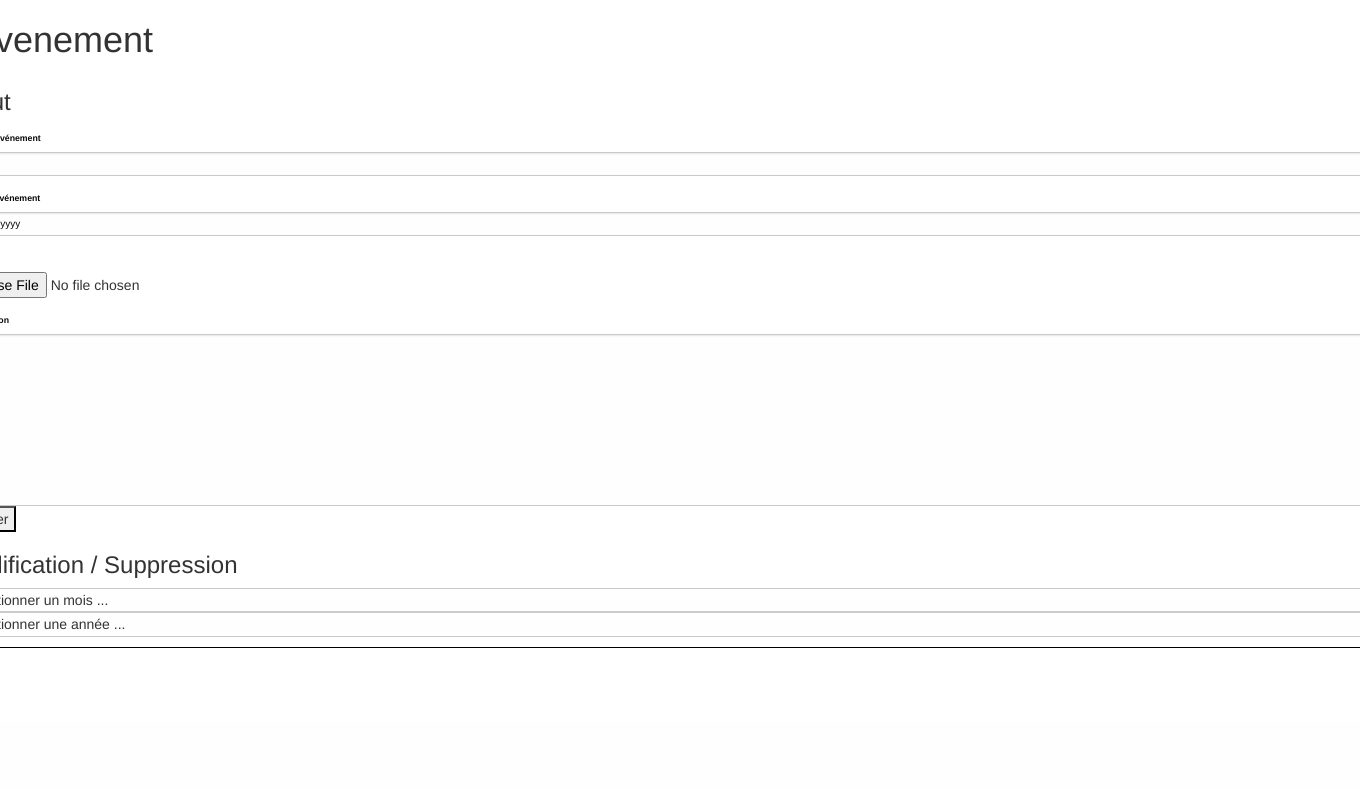
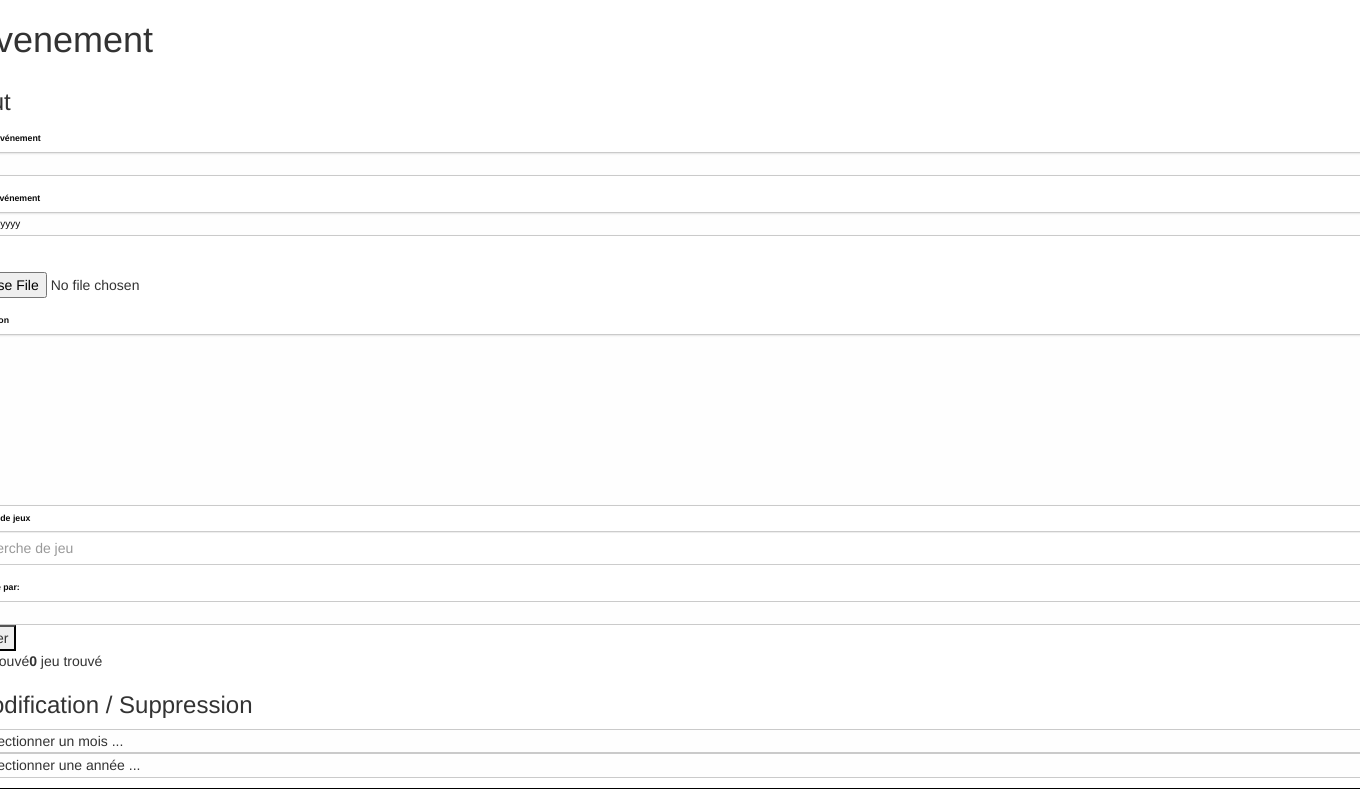
Before and after one commit to Lunkerground/osccop_project, a PHP site: page /pages/admin.php in a window 1360 px wide; the page is wider, and only the part inside the window is pictured. Shown: the part 78-867 px from the top of that part. Before the commit the page ends 726 px from the top of that part, so only its background shows below. Run offline with PHP 8.4, Linux system fonts and the light colour scheme; the visitor is signed in with stand-in values (Sample User, id 1); data that the repository does not hold is empty; some libraries are stand-ins or nearby versions.

Commit message:
add game search to new event admin

```diff
--- a/js/jeu.js
+++ b/js/jeu.js
@@ -15,7 +15,7 @@ $(document).ready(function() {
 var request = (inpVal) => {
   $.ajax({
     method: "GET",
-        url: "gamesearch.php",
+    url: "../../php/gamesearch.php",
     data: {
       game: inpVal,
       typeOfSearch: $("select[name=typeOfSearch]").val()
@@ -25,16 +25,19 @@ var request = (inpVal) => {
       nbGameMaxDisplay = 20;
       gameData = JSON.parse(data);
       numberOfGameFound = gameData[0].nbRow;
+      console.log("number of game : " + numberOfGameFound);
       gameData.shift();
 
       // ajoute la pagination si le nombre de jeux à afficher dépasse la limite
       if (numberOfGameFound > nbGameMaxDisplay) {
+        $('#pages').html("");
         $('#pages').html("");
         for (let p = 1; p <= Math.ceil(numberOfGameFound / nbGameMaxDisplay); p++) {
           $('#pages').append("<a href='#' class='pagenb'>" + p + " </a>");
         }
         $('a.pagenb').click(function() {
           queryOffset = $(".pagenb").index($(this)) * nbGameMaxDisplay;
+          console.log("offset = " + queryOffset);
           $("#gamelist").html("");
           resultDisplay(gameData, queryOffset, nbGameMaxDisplay);
         });
@@ -53,8 +56,14 @@ var request = (inpVal) => {
 var resultDisplay = (data, offset, limit) => {
   $("#gamelist").html("");
   let limitOfGame = limit;
+  if (numberOfGameFound <= 1) {
+    $("#nbGame").append("<strong>" + numberOfGameFound + "</strong> jeu trouvé");
+  } else {
+    $("#nbGame").append("<strong>" + numberOfGameFound + "</strong> jeux trouvés");
+  }
   if ((numberOfGameFound - offset) < limit) {
     limitOfGame = numberOfGameFound - offset - 1;
+    console.log("limit:" + limitOfGame);
   }
   // affiche les jeux
   for (let i = offset; i <= (offset + limitOfGame); i++) {
--- a/pages/admin/_dbevent.php
+++ b/pages/admin/_dbevent.php
@@ -12,6 +12,7 @@ $date = explode('/', $data['date_event']);
 
   <!DOCTYPE html>
   <html>
+
   <head>
     <meta charset="utf-8">
     <title></title>
@@ -19,6 +20,7 @@ $date = explode('/', $data['date_event']);
     <link rel="stylesheet" href="https://maxcdn.bootstrapcdn.com/bootstrap/3.3.5/css/bootstrap.min.css">
     <link rel="stylesheet" href="https://maxcdn.bootstrapcdn.com/font-awesome/4.4.0/css/font-awesome.min.css">
   </head>
+
   <body>
 
 
@@ -44,7 +46,23 @@ $date = explode('/', $data['date_event']);
                 <input type="file" name="affiche" id="affiche">
                 <label for="presentation">Presentation</label>
                 <textarea name="presentation" rows="8" cols="40"></textarea>
+                <label for="lookingForGame">recherche de jeux</label>
+                <input type="text" id='lookingForGame' class="form-control" placeholder="recherche de jeu">
+                <label for="typeOfSearch">Recherche par:</label>
+                <select class="typeOfSearch" name="typeOfSearch">
+                  <option value="jeu">Jeu</option>
+                  <option value="console">Console</option>
+                </select>
                 <input type="submit" name="send" value="Ajouter">
+                <div class="">
+                  <div class="">
+                    <div id="nbGame"></div>
+                  </div>
+                  <div id='pages'></div>
+                  <div id="gamelist"></div>
+                </div>
+                <div class="choosengame col-md-3 col-sm-6"></div>
+            </div>
             </form>
           </div>
         </div>
@@ -93,33 +111,34 @@ $date = explode('/', $data['date_event']);
   </body>
 
   <script src="https://maxcdn.bootstrapcdn.com/bootstrap/3.3.5/js/bootstrap.min.js"></script>
+  <script src="../../js/jeu.js"></script>
 
   <script type="text/javascript">
-
     var titreDataAll;
-    $('#mois,#annee').change(function(){
+    $('#mois,#annee').change(function() {
       $('#TEST').html("");
       var monthValue = $("#mois").val();
       var yearValue = $("#annee").val();
       $.ajax({
         method: "POST",
-              url : "../php/lookingforevent.php",
+        url: "../php/lookingforevent.php",
         data: {
-                  'mois' : monthValue,
-                  'annee' : yearValue,
+          'mois': monthValue,
+          'annee': yearValue,
         },
         datatype: "json",
         success: (data) => {
           titreDataAll = JSON.parse(data);
           console.log(titreDataAll);
           for (var i = 0; i < titreDataAll.length; i++) {
-                  $('#TEST').append('<li id="'+titreDataAll[i].id_event+'"> <a href="" data-toggle="modal" data-target="">' + titreDataAll[i].titre_event + '</a> </li>');
+            $('#TEST').append('<li id="' + titreDataAll[i].id_event +
+              '"> <a href="" data-toggle="modal" data-target="">' + titreDataAll[i].titre_event +
+              '</a> </li>');
             $('#idArticleSuppr').val(titreDataAll[i].id_event);
           }
         }
       });
     });
-
   </script>
 
   </html>
--- a/pages/admin/_events.php
+++ b/pages/admin/_events.php
@@ -22,13 +22,9 @@
             <label for="location_event">Lieu de l'évènement</label>
             <select name="location_event" id="location_event">
               <?php
-
                 echo '<option value=""></option>';
-
               ?>
             </select>
-            <label for="games_event">Jeux de l'évènement</label>
-            <input type="search" name="games_event" id="games_event">
           </div>
 
           <div class="small-6 columns'">
--- a/php/_connexion.php
+++ b/php/_connexion.php
@@ -1,8 +1,6 @@
 <?php
 
-$cnx = mysqli_connect('localhost', 'root', 'codeurKiFFeur', 'osccop') or die('error='.mysqli_connect_errno());
+$cnx = mysqli_connect('localhost', 'root', 'kissman', 'osccop') or die('error='.mysqli_connect_errno());
 
 $res = mysqli_query($cnx, 'SELECT * FROM console');
 $data = mysqli_fetch_assoc($res);
-
- ?>
--- /dev/null
+++ b/php/connexion.php
@@ -0,0 +1,9 @@
+<?php
+  ini_set('display_errors', 1);
+  ini_set('display_startup_errors', 1);
+  error_reporting(E_ALL);
+  try {
+      $cnx = new PDO('mysql:dbname=osccop;host=localhost', 'root', 'kissman');
+  } catch (PDOException $e) {
+      echo 'Connexion échouée : ' . $e->getMessage();
+  }
```
Lines whose indentation alone changed are shown as unchanged.
